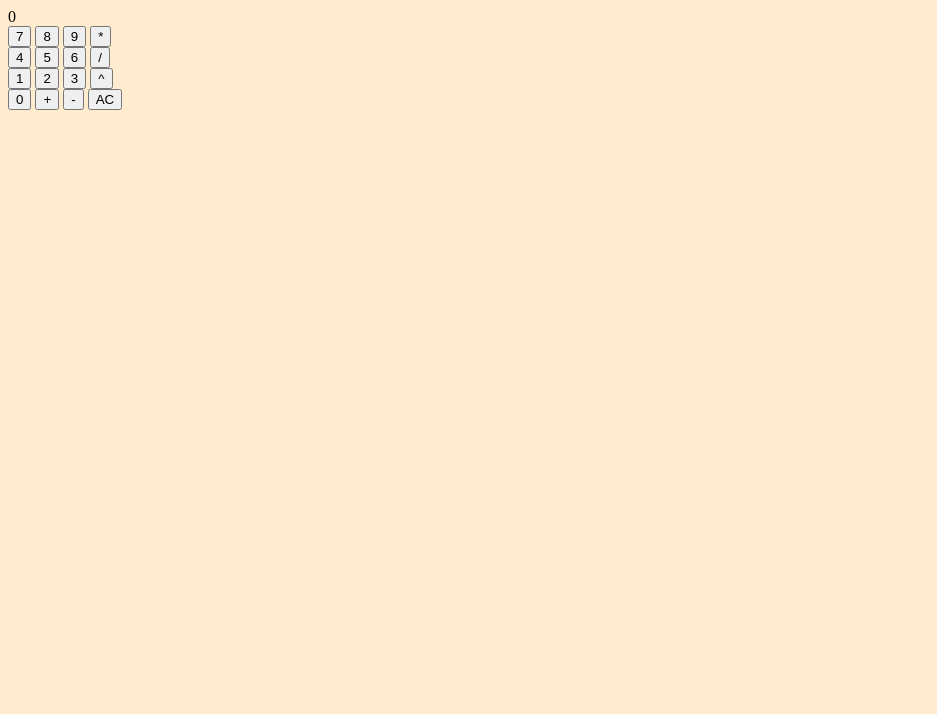
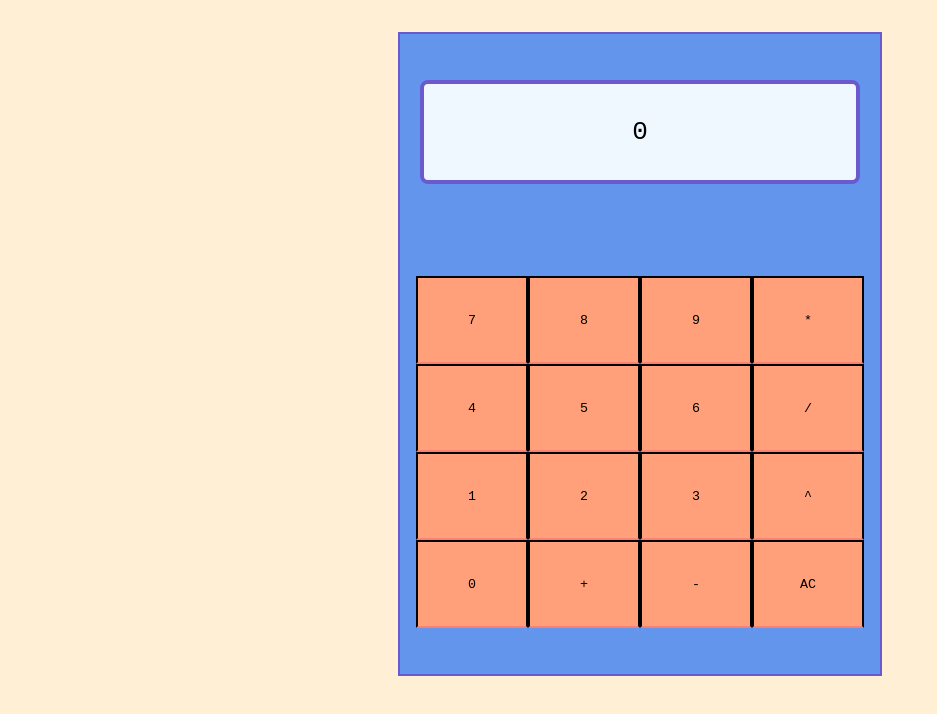
Before and after one commit to GummiBlip/odin-calculator, a plain HTML site: page index.html in a window 1280 px wide. Shown: the whole page, without its empty margins (0-937 px from the left). Drawn offline with Linux system fonts and the light colour scheme.

Commit message:
Add basic CSS

```diff
--- a/index.html
+++ b/index.html
@@ -11,30 +11,33 @@
 <body>
   <div id="calculator">
     <div id="display">0</div>
-    <div id="button-row-top">
+    <div id="button-rows-container">
+      <div class="button-row">
         <button>7</button>
         <button>8</button>
         <button>9</button>
         <button>*</button>
       </div>
-    <div id="button-row-top-middle">
+      <div class="button-row">
         <button>4</button>
         <button>5</button>
         <button>6</button>
         <button>/</button>
       </div>
-    <div id="button-row-bottom-middle">
+      <div class="button-row">
         <button>1</button>
         <button>2</button>
         <button>3</button>
         <button>^</button>
       </div>
-    <div id="button-row-bottom">
+      <div class="button-row">
         <button>0</button>
         <button>+</button>
         <button>-</button>
         <button>AC</button>
       </div>
+    </div>
+
 
 
   </div>
--- a/style.css
+++ b/style.css
@@ -1,3 +1,53 @@
+#display, button {
+  font-family: monospace;
+}
+
 body {
-  background-color: blanchedalmond;
+  background-color: papayawhip;
+  display: flex;
+  justify-content: center;
+  margin: 32px;
 }
+
+button {
+  width: 112px;
+  height: 88px;
+  border: solid black 2px;
+  border-bottom: solid salmon 2px;
+  background-color: lightsalmon;
+}
+
+#calculator {
+  border: solid slateblue 2px;
+  display: flex;
+  flex-wrap: wrap;
+  justify-content: center;
+  align-items: center;
+  height: 640px;
+  width: 480px;
+  margin: 0;
+  background-color: cornflowerblue;
+}
+
+#display {
+  display: flex;
+  flex-direction: row;
+  border: solid slateblue 4px;
+  border-radius: 8px;
+  flex-basis: 90%;
+  height: 96px;
+  justify-content: center;
+  align-items: center;
+  background-color: aliceblue;
+  font-size: xx-large;
+}
+
+#button-rows-container {
+  display: flex;
+  flex-direction: column;
+
+}
+
+.button-row {
+  display: flex;
+}
```
Lines whose indentation alone changed are shown as unchanged.
